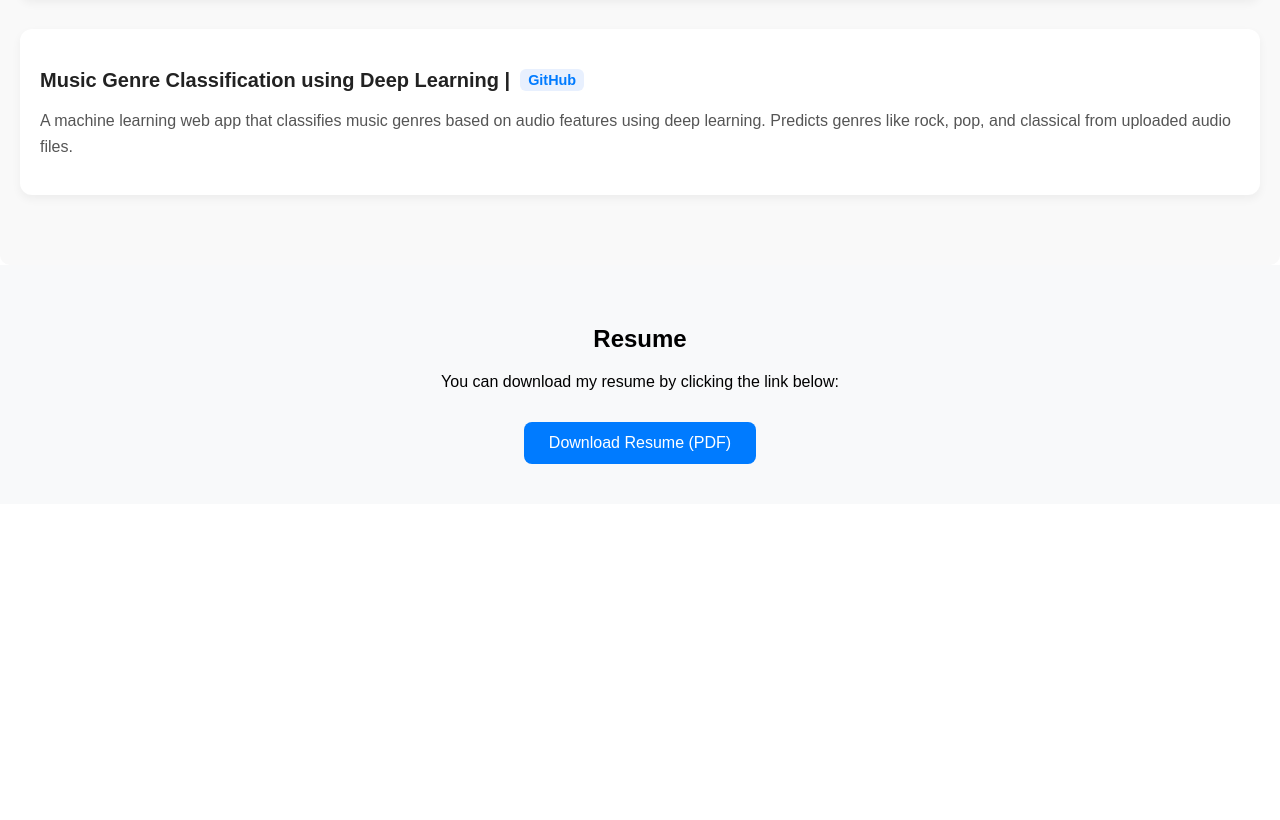
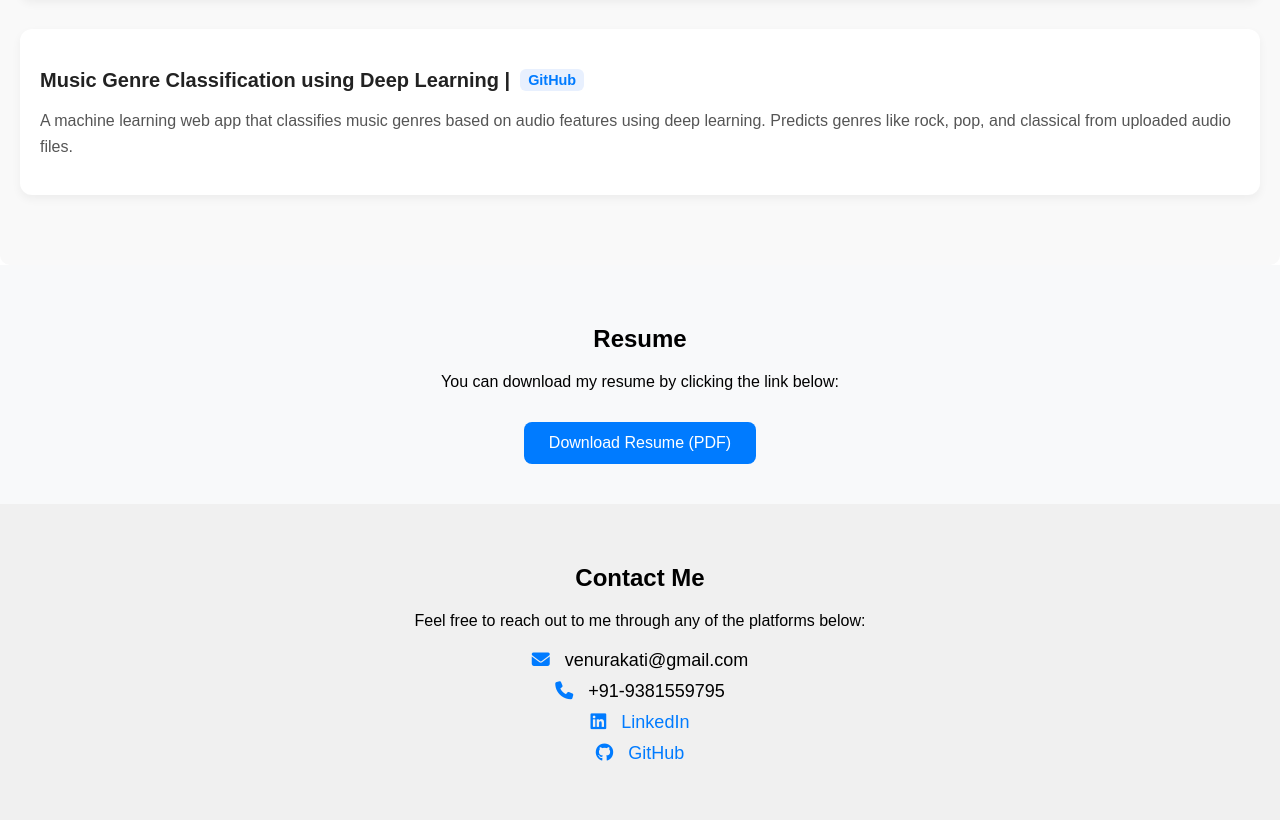
Before and after one commit to Venukumar23/CODSOFT, a plain HTML site: page Level1_Task1_PersonalPortfolio/index.html in a window 1280 px wide. Shown: the part 1084-1904 px from the top of the page. Before the commit the page ends 1588 px from the top, so only its background shows below. Drawn offline with Linux system fonts and the light colour scheme.

Commit message:
Contacts added

```diff
--- a/Level1_Task1_PersonalPortfolio/index.html
+++ b/Level1_Task1_PersonalPortfolio/index.html
@@ -73,7 +73,25 @@
         <h2>Resume</h2>
         <p>You can download my resume by clicking the link below:</p>
         <a href="assets/VenuResume.pdf" download class="resume-btn">Download Resume (PDF)</a>
+    </section>
 
+    <!-- Contact Section -->
+    <section id="contact">
+        <h2>Contact Me</h2>
+        <p>Feel free to reach out to me through any of the platforms below:</p>
+
+        <ul class="contact-list">
+            <li><i class="fas fa-envelope"></i> venurakati@gmail.com</li>
+            <li><i class="fas fa-phone"></i> +91-9381559795</li>
+            <li>
+            <i class="fab fa-linkedin"></i>
+            <a href="https://www.linkedin.com/in/rakati-venu-kumar-0748bb302/" target="_blank">LinkedIn</a>
+            </li>
+            <li>
+            <i class="fab fa-github"></i>
+            <a href="https://github.com/Venukumar23" target="_blank">GitHub</a>
+            </li>
+        </ul>
     </section>
 
 </body>
--- a/Level1_Task1_PersonalPortfolio/style.css
+++ b/Level1_Task1_PersonalPortfolio/style.css
@@ -144,3 +144,35 @@ header {
 .resume-btn:hover {
   background-color: #0056b3;
 }
+
+/* Contact Section */
+#contact {
+  padding: 40px 20px;
+  background-color: #f0f0f0;
+  text-align: center;
+}
+
+.contact-list {
+  list-style: none;
+  padding: 0;
+  margin-top: 20px;
+}
+
+.contact-list li {
+  margin: 10px 0;
+  font-size: 18px;
+}
+
+.contact-list i {
+  margin-right: 10px;
+  color: #007bff;
+}
+
+.contact-list a {
+  color: #007bff;
+  text-decoration: none;
+}
+
+.contact-list a:hover {
+  text-decoration: underline;
+}
```
